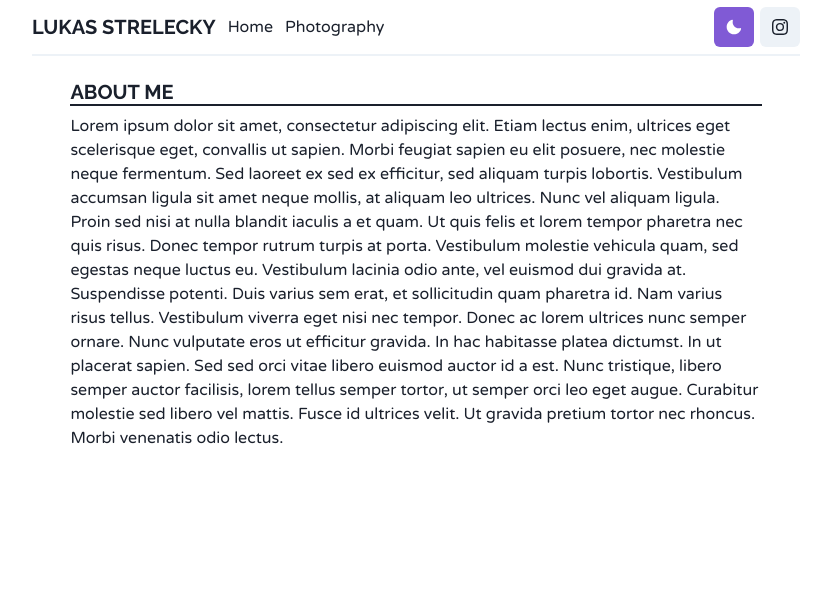
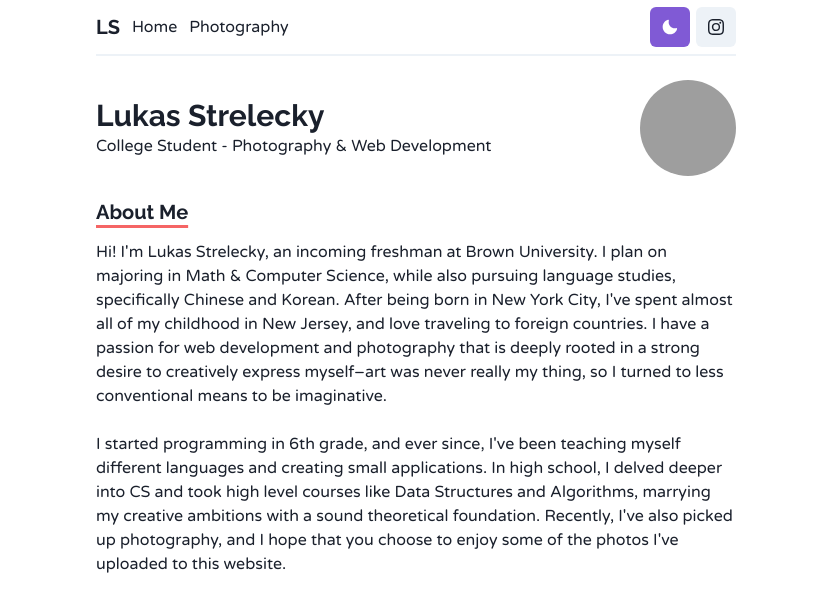
Before and after one commit to lstrelecky/ls-personal-website, a Next.js app: page / in a window 1280 px wide. Shown: the top 608 px of the page, without its empty margins (224-1055 px from the left). Built offline with nearby package versions, Linux system fonts and the light colour scheme; grey boxes are pictures that could not be loaded.

Commit message:
Sorted out bug with theme.js. Also added custom section-title.

```diff
--- /dev/null
+++ b/components/ProfileHeadline.js
@@ -0,0 +1,13 @@
+import { Heading, Box, Text, Flex, Avatar } from '@chakra-ui/react'
+
+export default function ProfileHeadline() {
+  return (
+    <Flex direction="row" justify="space-between" align="center" mb={6}>
+        <Flex direction="column" justify="center" align="flex-start">
+            <Heading size="lg">Lukas Strelecky</Heading>
+            <Text>College Student - Photography &#38; Web Development</Text>
+        </Flex>
+        <Avatar size="xl" name="Lukas Strelecky" src='https://bit.ly/3ljmhc9' />
+    </Flex>
+  )
+}
--- a/components/navbar.js
+++ b/components/navbar.js
@@ -15,18 +15,18 @@ export default function Navbar() {
   return (
     // Container
     <Flex h="7%" mb={6}
-        dir="row" justify="space-between" align="center"
+        direction="row" justify="space-between" align="center"
         borderBottom="2px" borderColor={useColorModeValue("gray.100", "gray.700")}>
 
         {/* Left box containing links */}
-        <Flex dir="row" justify="flex-start" align="center" flexGrow={0} flexShrink={1} flexBasis="auto">
-            <Heading as="h5" size="md">Lukas Strelecky</Heading>
+        <Flex direction="row" justify="flex-start" align="center">
+            <Heading as="h5" size="md" textTransform="uppercase">LS</Heading>
             <NextLink href="/"><Link ml={3}>Home</Link></NextLink>
             <NextLink href="/photography"><Link ml={3}>Photography</Link></NextLink>
         </Flex>
 
         {/* Right box with toggletheme and instagram buttons */}
-        <Flex flexDir="row" justify="flex-end" align="center">
+        <Flex direction="row" justify="flex-end" align="center">
             <ChangeColorModeButton />
             <Link href="https://www.instagram.com/lstrelecky4/" isExternal>
                 <IconButton ml={1.5} icon={<Icon as={BsInstagram} />} />
--- a/package.json
+++ b/package.json
@@ -13,6 +13,7 @@
   "dependencies": {
     "@chakra-ui/icons": "^2.0.0",
     "@chakra-ui/react": "^2.0.0",
+    "@chakra-ui/theme": "^2.0.1",
     "@emotion/react": "^11.9.0",
     "@emotion/styled": "^11.8.1",
     "@fontsource/raleway": "^4.5.8",
--- a/pages/_app.js
+++ b/pages/_app.js
@@ -1,10 +1,10 @@
 import { ChakraProvider } from '@chakra-ui/react'
 import '../styles/globals.css'
 
-import theme from "../styles/theme";
-
 import "@fontsource/raleway/700.css"
 import "@fontsource/varela-round/400.css"
+
+import theme from "../styles/theme";
 
 function MyApp({ Component, pageProps }) {
   return (
--- a/pages/index.js
+++ b/pages/index.js
@@ -1,20 +1,29 @@
-import { Heading, Box, Text } from '@chakra-ui/react'
+import { Heading, Box, Text, Flex } from '@chakra-ui/react'
 
 import Navbar from "../components/navbar"
+import ProfileHeadline from "../components/ProfileHeadline"
 
 export default function Home() {
   return (
-    <Box w="60%" h="100vh" m="auto">
+    <Box w="50%" h="100vh" m="auto">
       <Navbar />
 
-      <Box w="90%" m="auto">
-        {/* About me section */}
-        <Heading as="h3" size="md" mb={2} variant="linebelow">About Me</Heading>
-        <Text fontStyle="md">
-          Lorem ipsum dolor sit amet, consectetur adipiscing elit. Etiam lectus enim, ultrices eget scelerisque eget, convallis ut sapien. Morbi feugiat sapien eu elit posuere, nec molestie neque fermentum. Sed laoreet ex sed ex efficitur, sed aliquam turpis lobortis. Vestibulum accumsan ligula sit amet neque mollis, at aliquam leo ultrices. Nunc vel aliquam ligula. Proin sed nisi at nulla blandit iaculis a et quam. Ut quis felis et lorem tempor pharetra nec quis risus. Donec tempor rutrum turpis at porta. Vestibulum molestie vehicula quam, sed egestas neque luctus eu. Vestibulum lacinia odio ante, vel euismod dui gravida at. Suspendisse potenti.
-          Duis varius sem erat, et sollicitudin quam pharetra id. Nam varius risus tellus. Vestibulum viverra eget nisi nec tempor. Donec ac lorem ultrices nunc semper ornare. Nunc vulputate eros ut efficitur gravida. In hac habitasse platea dictumst. In ut placerat sapien. Sed sed orci vitae libero euismod auctor id a est. Nunc tristique, libero semper auctor facilisis, lorem tellus semper tortor, ut semper orci leo eget augue. Curabitur molestie sed libero vel mattis. Fusce id ultrices velit. Ut gravida pretium tortor nec rhoncus. Morbi venenatis odio lectus.
-        </Text>
-      </Box>
+      <ProfileHeadline />
+
+      {/* About me section */}
+      <Heading as="h3" size="md" variant="section-title">About Me</Heading>
+      <Text fontStyle="md">
+        Hi! I'm Lukas Strelecky, an incoming freshman at Brown University. I plan on majoring in Math &#38; Computer Science, while
+        also pursuing language studies, specifically Chinese and Korean. After being born in New York City, I've spent almost all of my
+        childhood in New Jersey, and love traveling to foreign countries. I have a passion for web development and photography that is deeply
+        rooted in a strong desire to creatively express myself&ndash;art was never really my thing, so I turned to less conventional means to
+        be imaginative.
+        <br /><br />
+        I started programming in 6th grade, and ever since, I've been teaching myself different languages and creating small applications. In
+        high school, I delved deeper into CS and took high level courses like Data Structures and Algorithms, marrying my creative ambitions with
+        a sound theoretical foundation. Recently, I've also picked up photography, and I hope that you choose to enjoy some of the photos I've
+        uploaded to this website.
+      </Text>
     </Box>
   )
 }
--- a/styles/theme.js
+++ b/styles/theme.js
@@ -1,29 +1,28 @@
 import { extendTheme } from '@chakra-ui/react'
-import { ComponentStyleConfig } from '@chakra-ui/react'
 
-const Heading = {
-  baseStyle: {
-    fontWeight: "bold",
-    fontFamily: "Raleway",
-    textTransform: "uppercase"
-  },
-  variants: {
-    linebelow: {
-      borderBottom: "2px solid",
-    },
+const config = {
+  initialColorMode: 'light',
+  useSystemColorMode: false
+}
+
+const fonts = {
+  heading: 'Raleway, sans-serif',
+  body: 'Varela Round, sans-serif',
+}
+
+const components = {
+  Heading: {
+    variants: {
+      "section-title": {
+        textDecoration: "underline",
+        textDecorationColor: "red.400", // TODO: MAKE THIS DYNAMIC BASED ON COLOR MODE
+        textDecorationThickness: 3,
+        textUnderlineOffset: 6,
+        marginBottom: 4
+      }
+    }
   }
 }
 
-const theme = extendTheme({
-  initialColorMode: 'light',
-  useSystemColorMode: true,
-  fonts: {
-    heading: 'Raleway, sans-serif',
-    body: 'Varela Round, sans-serif',
-  },
-  components: {
-    Heading,
-  }
-})
-
+const theme = extendTheme({ config, fonts, components });
 export default theme
```
Also changed, not shown: public/profilepic.jpeg (added), 1 other file (tests, documents, lock files or other folders).
